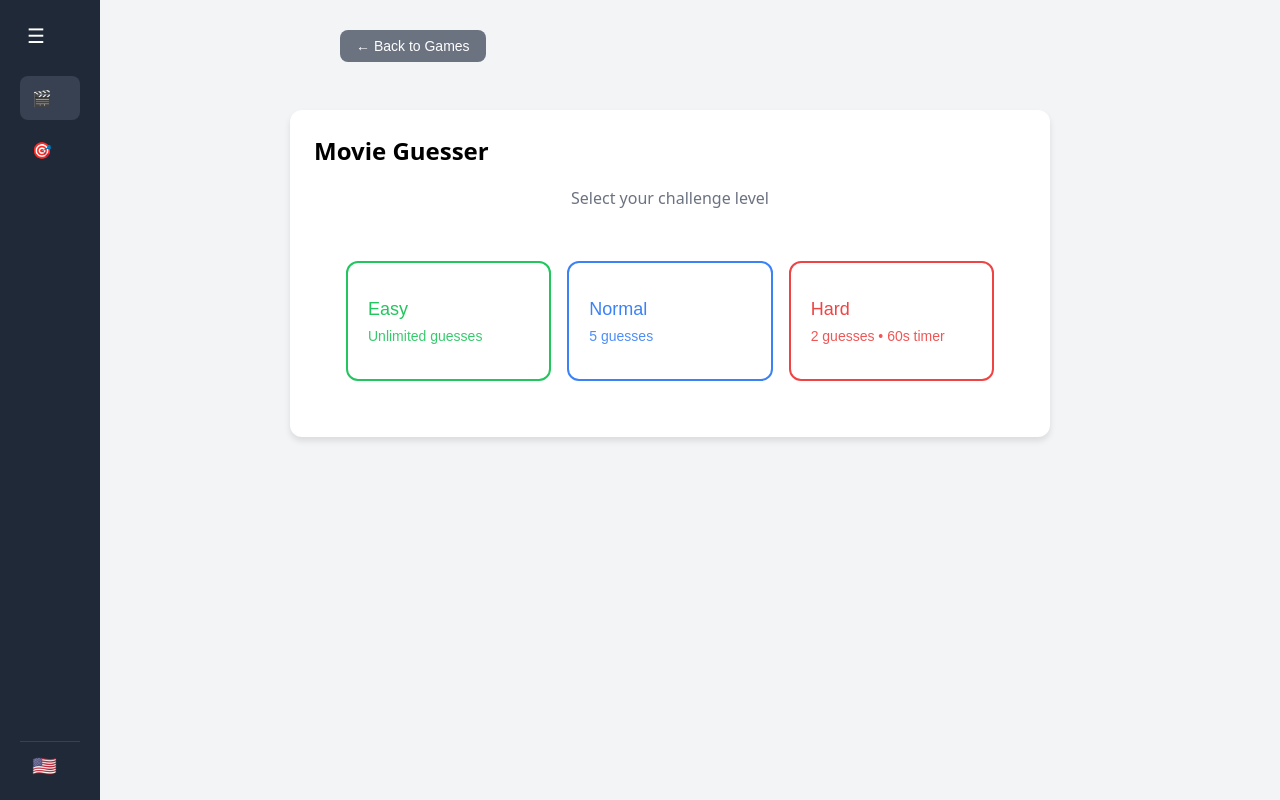
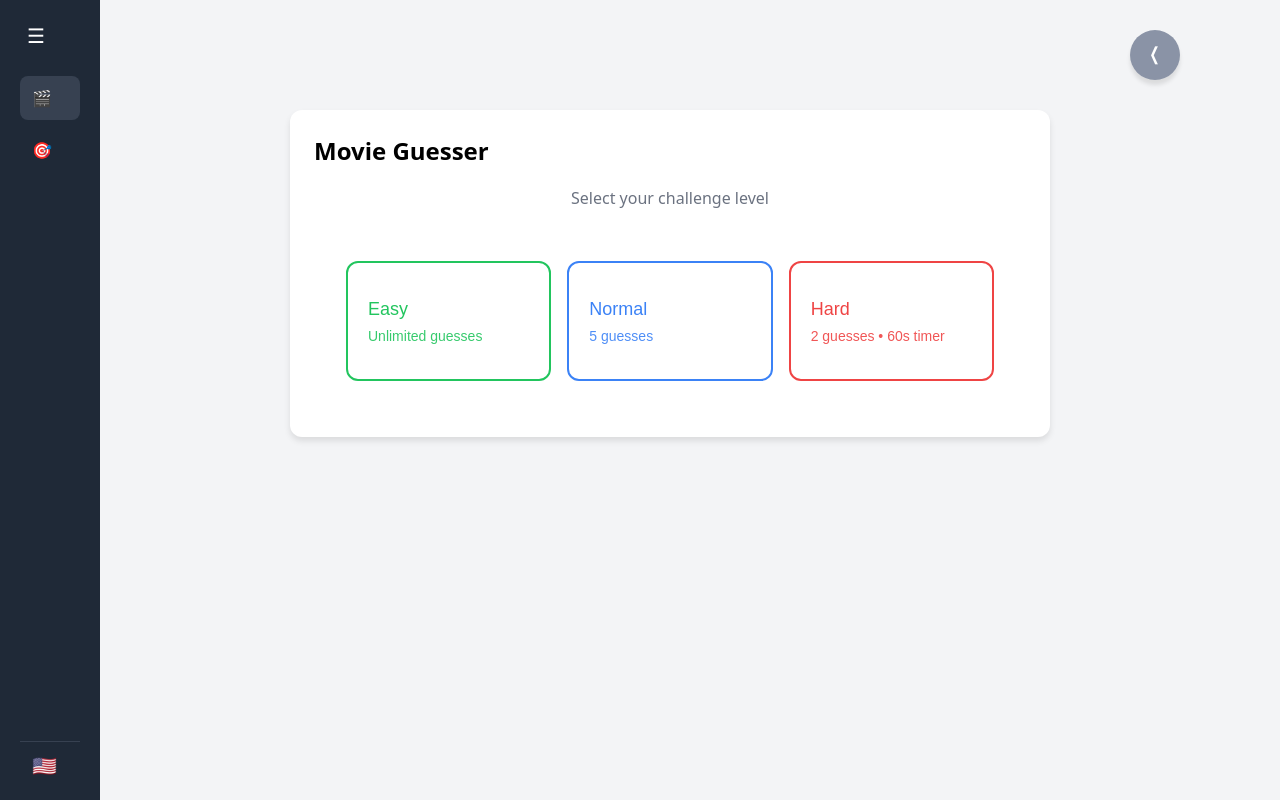
Before and after one commit to niklasT201/movie-guesser, a React (Create React App) app: page / in a window 1280 px wide. Both pictures are taken after a click on the element 399 px from the left and 327 px from the top of the page. Built offline with nearby package versions, Linux system fonts and the light colour scheme.

Commit message:
improved back button

```diff
--- a/src/Components/GameHub.jsx
+++ b/src/Components/GameHub.jsx
@@ -180,17 +180,32 @@ const GameHub = () => {
       lineHeight: '1.5'
     },
     backButton: {
-      position: 'absolute',
-      top: '30px',
-      left: '280px',
-      padding: '8px 16px',
-      borderRadius: '8px',
+      position: 'fixed',
+      top: windowWidth <= 768 ? '20px' : '30px',
+      right: windowWidth <= 768 ? '20px' : '100px',
+      width: windowWidth <= 768 ? '40px' : '50px',
+      height: windowWidth <= 768 ? '40px' : '50px',
+      borderRadius: '50%',
       border: 'none',
-      backgroundColor: '#6b7280',
+      backgroundColor: '#8a93a6',
       color: 'white',
       cursor: 'pointer',
-      fontSize: '14px',
-      marginBottom: '20px',
+      fontSize: '18px',
+      display: 'flex',
+      alignItems: 'center',
+      justifyContent: 'center',
+      transition: 'all 0.2s ease',
+      zIndex: 999,
+      boxShadow: '0 5px 4px rgba(0, 0, 0, 0.1)',
+      '&:hover': {
+        backgroundColor: '#374151',
+        transform: 'scale(1.05)'
+      }
+    },
+    backButtonIcon: {
+      transform: 'scaleX(0.7)',
+      display: 'inline-block',
+      marginTop: '-2px'
     }
   };
 
@@ -279,8 +294,9 @@ const GameHub = () => {
           <button
             onClick={() => setSelectedGame(null)}
             style={styles.backButton}
+            aria-label={language === 'en' ? 'Back to Games' : 'Zurück zu den Spielen'}
           >
-            {language === 'en' ? '← Back to Games' : '← Zurück zu den Spielen'}
+            <span style={styles.backButtonIcon}>&#10094;</span>
           </button>
           <GameComponent language={language} />
         </div>
```
